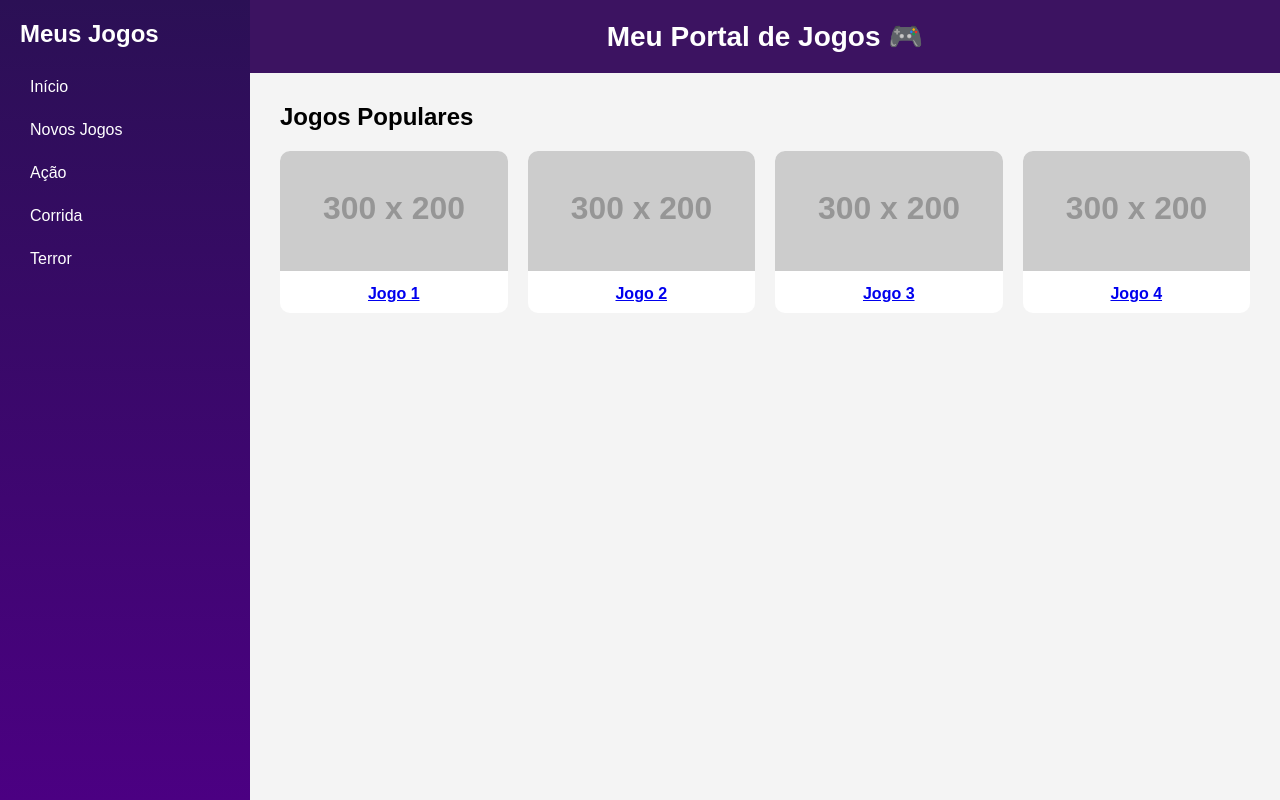
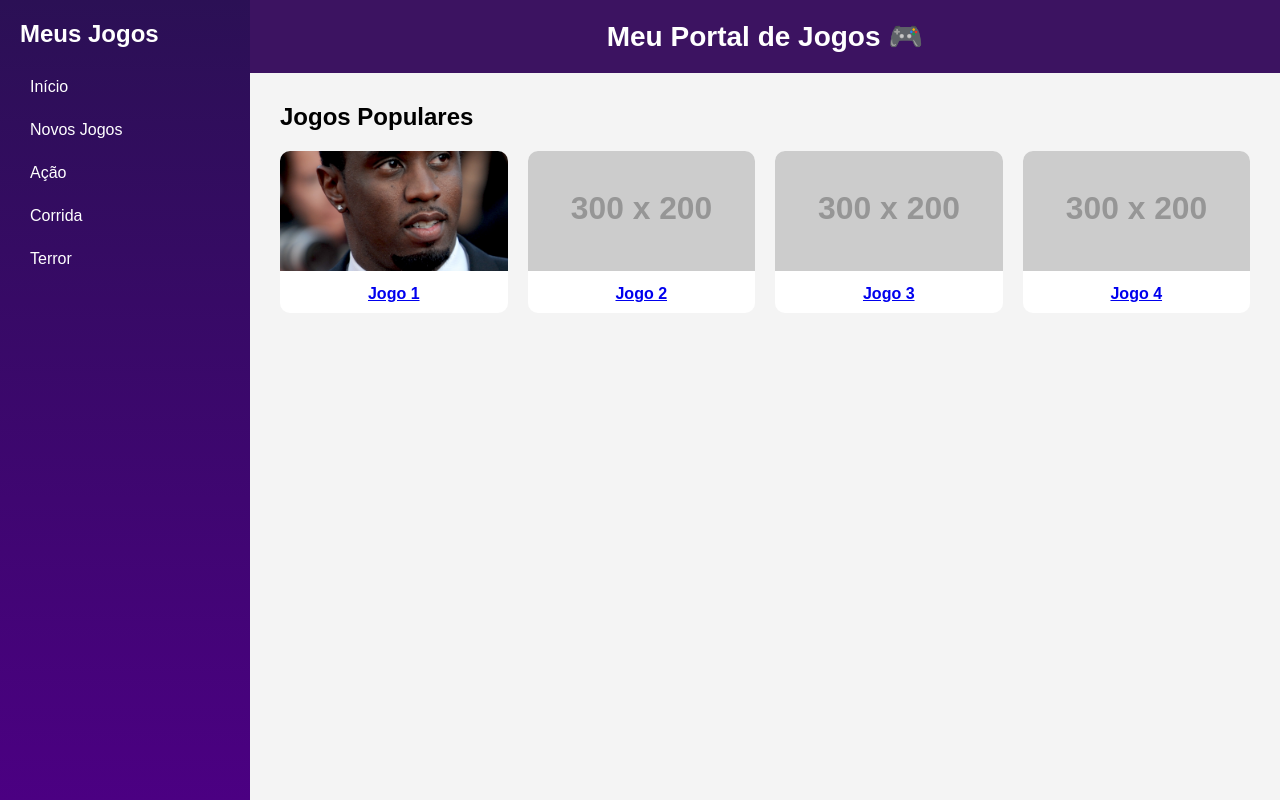
Before and after one commit to Belch121221/meu-servidor, a plain HTML site: page index.html in a window 1280 px wide. Drawn offline with Linux system fonts and the light colour scheme; placeholder pictures from the web are drawn by us.

Commit message:
Update index.html

```diff
--- a/index.html
+++ b/index.html
@@ -130,7 +130,7 @@
         <div class="games">
 
             <a href="jogo1.html" class="game-card">
-                <img src="https://via.placeholder.com/300x200" alt="">
+                <img src="Pdidy.jpg" alt="">
                 <p>Jogo 1</p>
             </a>
 
```
